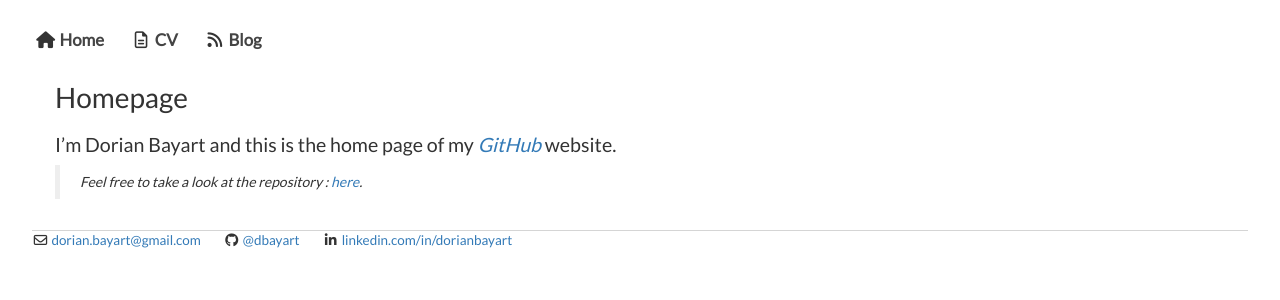
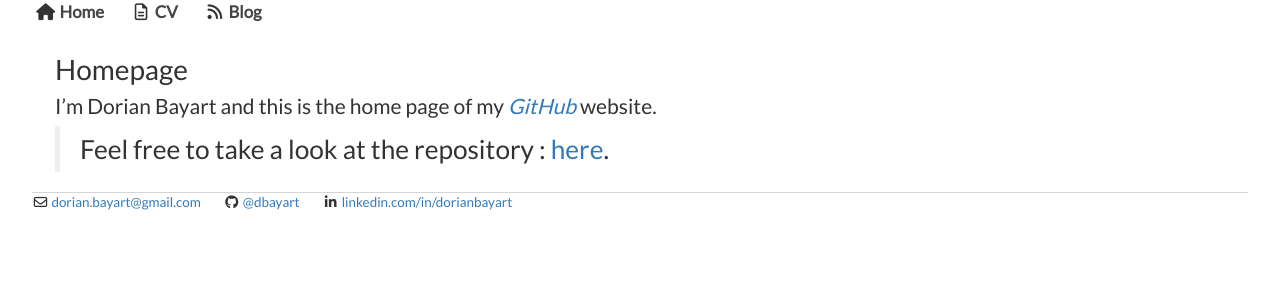
Before and after one commit to dorianbayart/dorianbayart.github.io, a Jekyll site: the page built from index.md, in a window 1280 px wide. Shown: the top 300 px of the page. Built offline with Jekyll 4.4.1, drawn with Linux system fonts in a browser that asks for light colours; nearby versions of some CDN libraries.

Commit message:
Update main.css

```diff
--- a/css/main.css
+++ b/css/main.css
@@ -1,3 +1,9 @@
+.slow-spin {
+	-webkit-transform-origin: 50% calc(50% - 1px);
+	transform-origin: 50% calc(50% - 1px);
+	-webkit-animation: fa-spin 5s infinite linear;
+	animation: fa-spin 5s infinite linear;
+}
 
 body {
 	font-family:'Lato', 'Helvetica', 'Sans-Serif';
@@ -8,17 +14,13 @@ body {
 
 .container , .container-fluid {
 	padding: 0px;
-	padding-bottom: 0.8em;
 }
 
 @media only screen and (max-width: 1280px) {
 	body { width: 95%; }
 }
 
-#nav {
-    padding-top: 2em;
-}
-#nav > ul {
+nav ul, footer ul {
     font-family:'Lato', 'Helvetica', 'Sans-Serif';
     font-size: 1.2em;
     padding: 0px;
@@ -26,9 +28,8 @@ body {
     font-weight: bold;
     font-style: normal;
 }
-#footer > ul {
+footer ul {
     font-family:'Lato', 'Helvetica', 'Sans-Serif';
-    font-size: 1.2em;
     padding: 0px;
     list-style: none;
     font-weight: normal;
@@ -48,19 +49,11 @@ nav a:hover, footer a:hover, #nav li.active a {
 h1 {
     font-size: 2em;
     font-family:'Lato', 'Helvetica', 'Sans-Serif';
-    margin-bottom: 0.8em;
 }
 p {
-    font-size: 1.4em;
+    font-size: 1.5em;
     line-height: 1em;
-}
-p .meta {
-    font-size: 1em;
-    text-align: right;
-}
-blockquote > p {
-    font-size: 0.8em;
-    font-style: italic;
+    color: #333;
 }
 footer {
     border-top: 1px solid #d5d5d5;
@@ -90,10 +83,3 @@ ul.posts li {
         width: 100%;
     }
 }
-
-.slow-spin {
-	-webkit-transform-origin: 50% calc(50% - 1px);
-	transform-origin: 50% calc(50% - 1px);
-	-webkit-animation: fa-spin 5s infinite linear;
-	animation: fa-spin 5s infinite linear;
-}
```
